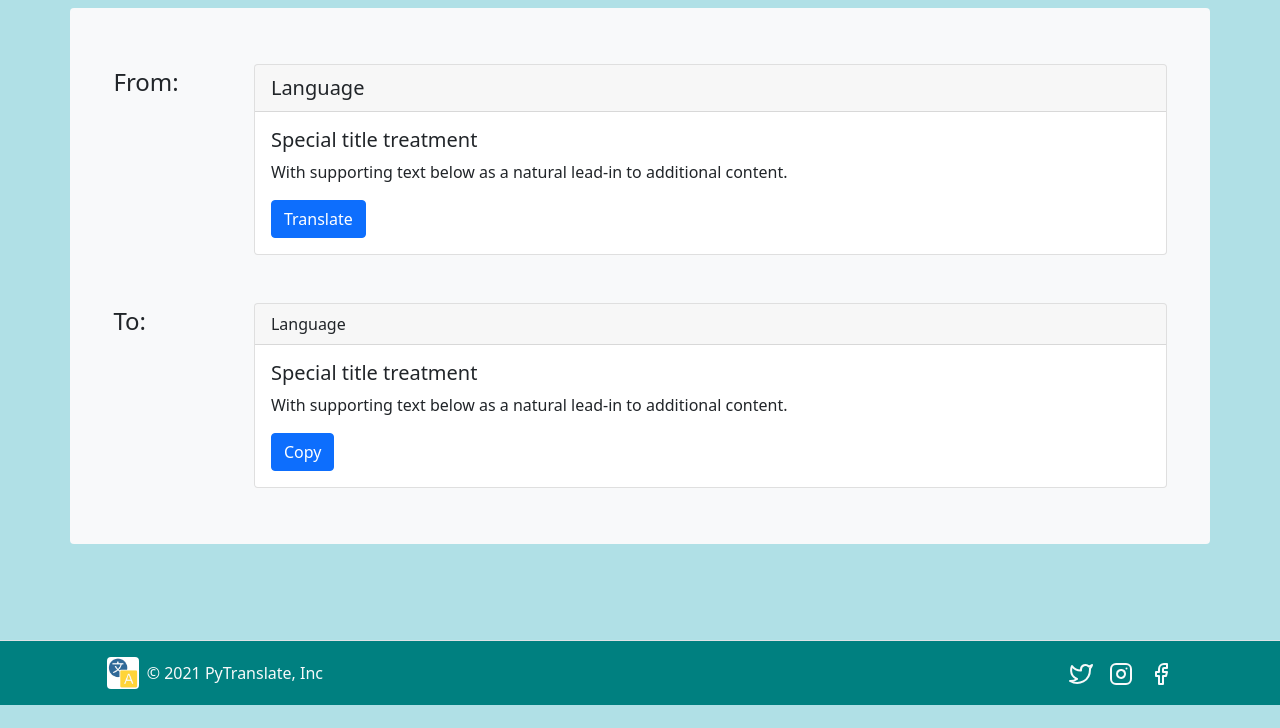
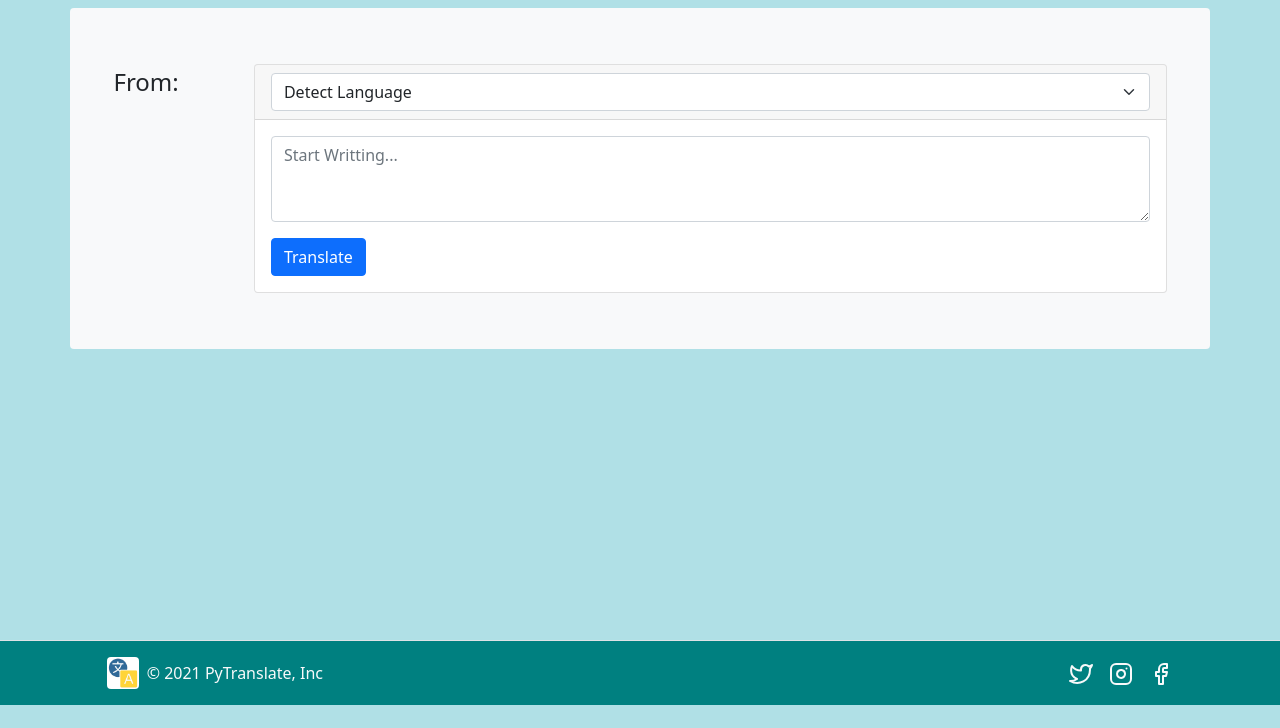
Before and after one commit to vikas968/pytranslate, a Django app: page / in a window 1280 px wide. Shown: the part 59-787 px from the top of the page. Run offline with Django 3.2, Linux system fonts and the light colour scheme.

Commit message:
Updated home.html

```diff
--- a/templates/home.html
+++ b/templates/home.html
@@ -23,30 +23,17 @@
         <div class="col-sm-10 mx-auto">
             <div class="card">
                 <div class="card-header fs-5">
-                  Language
+                    <select class="form-select" aria-label="Default select example">
+                        <option selected>Detect Language</option>
+                        <option value="1">English</option>
+                        <option value="2">German</option>
+                        <option value="3">Spanish</option>
+                      </select>
                   <span class="float"></span>
                 </div>
                 <div class="card-body">
-                  <h5 class="card-title">Special title treatment</h5>
-                  <p class="card-text">With supporting text below as a natural lead-in to additional content.</p>
+                    <textarea class="form-control mb-3" id="exampleFormControlTextarea1" rows="3" placeholder="Start Writting..."></textarea>
                   <a href="#" class="btn btn-primary">Translate</a>
-                </div>
-              </div>
-        </div>
-    </div>
-    <div class="row mx-auto my-5">
-        <div class="col-sm-1 mx-auto fs-4">
-            To:
-        </div>
-        <div class="col-sm-10 mx-auto">
-            <div class="card">
-                <div class="card-header">
-                  Language
-                </div>
-                <div class="card-body">
-                  <h5 class="card-title">Special title treatment</h5>
-                  <p class="card-text">With supporting text below as a natural lead-in to additional content.</p>
-                  <a href="#" class="btn btn-primary">Copy</a>
                 </div>
               </div>
         </div>
```
